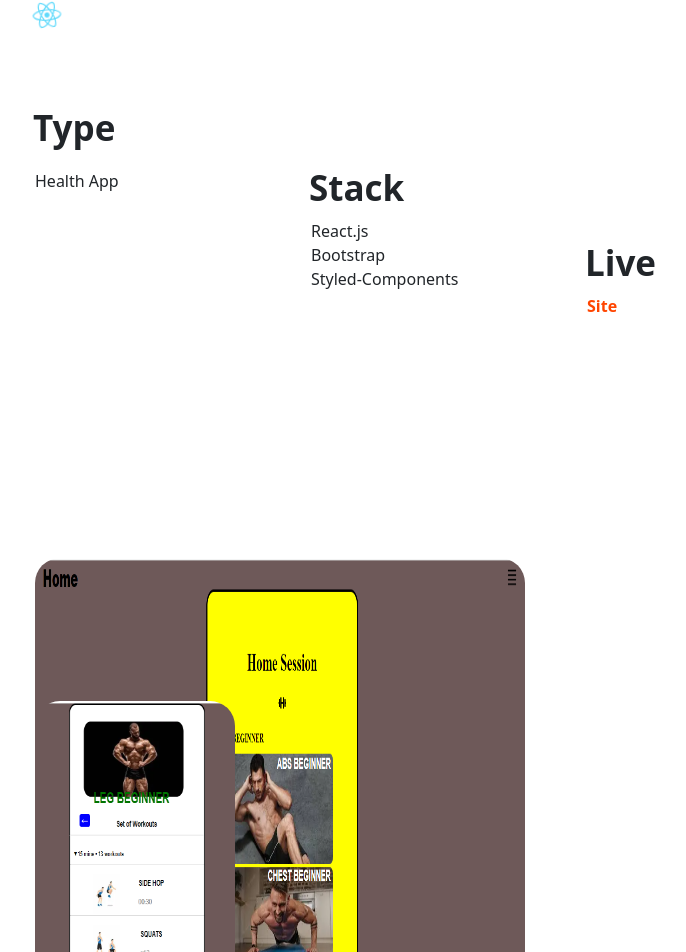
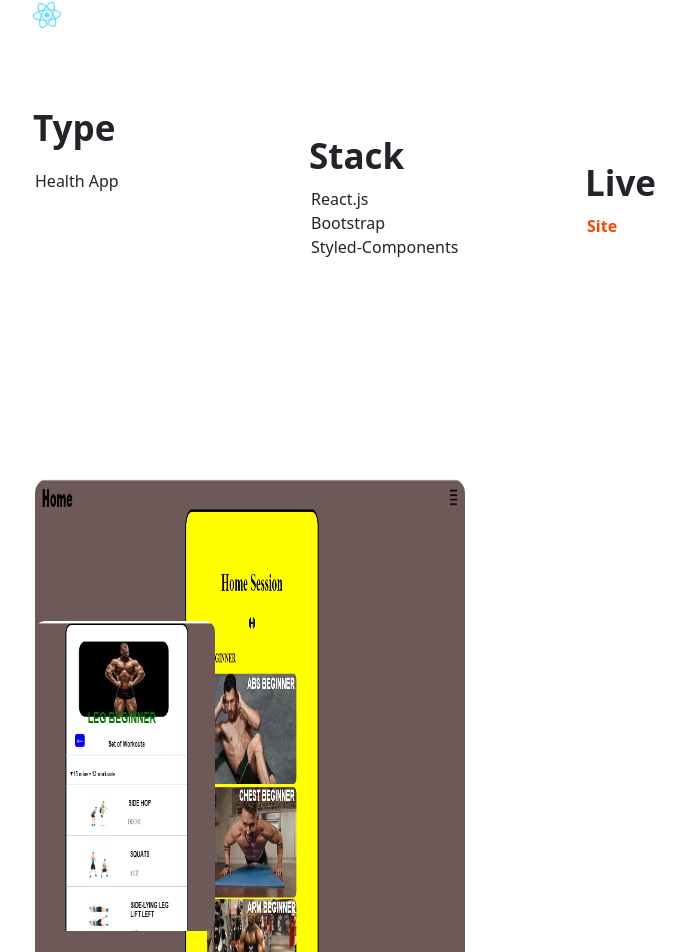
Before and after one commit to Absidaa/Absidaa, a Next.js app: page /homeSession in a window 1280 px wide. Shown: the part 310-1262 px from the top of the page, without its empty margins (245-931 px from the left). Built offline with nearby package versions, Linux system fonts and the light colour scheme; a web font is replaced by a local one.

Commit message:
bug fixed

```diff
--- a/pages/homeSession.js
+++ b/pages/homeSession.js
@@ -45,18 +45,18 @@ export default function homeSession() {
           </div>
         </div>
         <Image
-          style={{ borderRadius: "25px" }}
+          style={{ borderRadius: "15px" }}
           src="/homeSessionScreenshot1.png"
           alt="Picture of the author"
-          width={490}
+          width={430}
           height={500}
         />
         <div className={styles.img2}>
           <Image
-            style={{ borderRadius: "25px", marginTop: "-54vh" }}
+            style={{ borderRadius: "10px", marginTop: "-54vh" }}
             src="/homeSessionScreenshot2.png"
             alt="Picture of the author"
-            width={200}
+            width={180}
             height={310}
           />
         </div>
--- a/styles/Home.module.css
+++ b/styles/Home.module.css
@@ -563,7 +563,7 @@
 }
 .stakSession {
   margin-left: -2px;
-  margin-top: 10vh;
+  margin-top: 6vh;
   margin-bottom: 10px;
   text-transform: capitalize;
   font-size: 35px;
@@ -571,7 +571,7 @@
 }
 .livSession {
   margin-left: -2px;
-  margin-top: 10vh;
+  margin-top: 4vh;
   margin-bottom: 10px;
   text-transform: capitalize;
   font-size: 35px;
```
